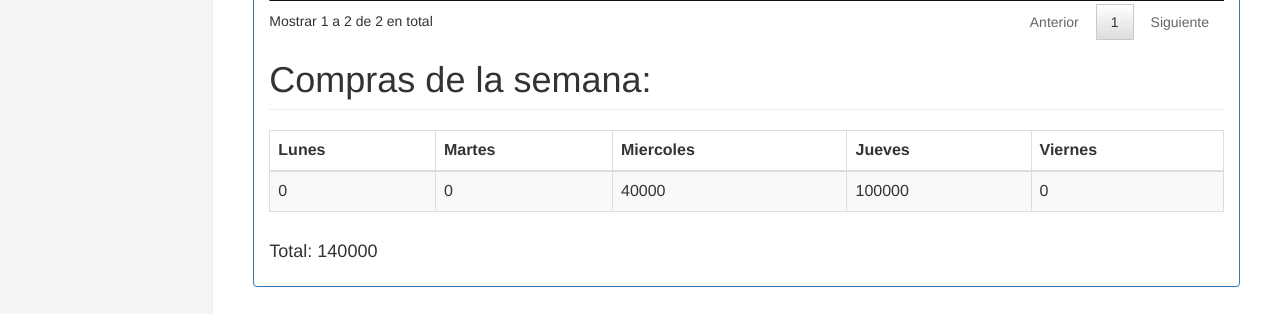
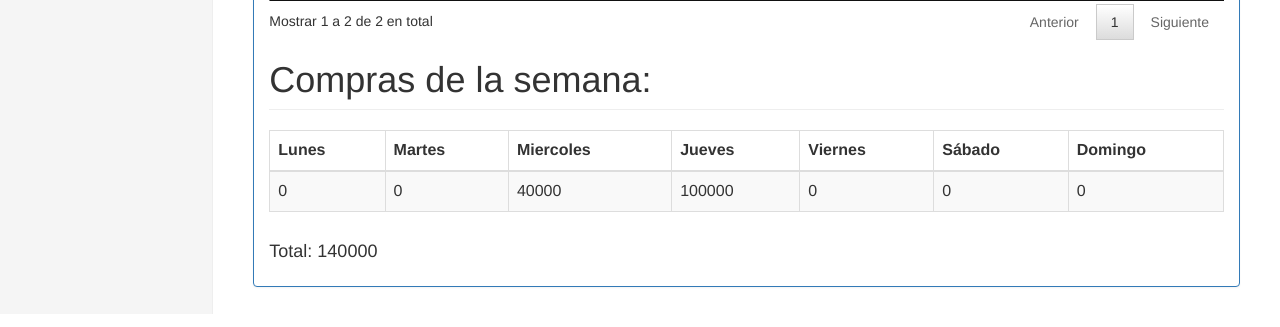
Before and after one commit to assasnis/befana, a CodeIgniter app: page /befana/index.php/user_controller/index in a window 1280 px wide. Shown: the part 486-813 px from the top of the page. Run offline with CodeIgniter, Linux system fonts and the light colour scheme; data comes from the database, SQL or seed files in the repository; some libraries are stand-ins or nearby versions.

Commit message:
Update index_user.php

```diff
--- a/application/views/Usuarios/index_user.php
+++ b/application/views/Usuarios/index_user.php
@@ -109,6 +109,8 @@
             $miercoles = 0;
             $jueves = 0;
             $viernes = 0;
+            $sabado = 0;
+            $domingo = 0;
             $i=0;
 
 
@@ -160,6 +162,18 @@
                 {
                   $viernes = $viernes + $pago_actual->precio;
                 }
+                else if($dia == 'Sunday')
+                {
+                  $sabado = $sabado + $pago_actual->precio;
+                }
+                else if($dia == 'Saturday')
+                {
+                  $sabado = $sabado + $pago_actual->precio;
+                }
+                else if($dia == 'Sunday')
+                {
+                  $domingo = $domingo + $pago_actual->precio;
+                }
             }
             echo '</tbody>';
 
@@ -180,6 +194,8 @@
                 echo '<th> Miercoles </th>';
                 echo '<th> Jueves </th>';
                 echo '<th> Viernes </th>';
+                echo '<th> Sábado </th>';
+                echo '<th> Domingo </th>';
               echo '</tr>';
             echo '</thead>';
 
@@ -190,6 +206,8 @@
                 echo '<td>'. $miercoles .'</td>';
                 echo '<td>'. $jueves .'</td>';
                 echo '<td>'. $viernes .'</td>';
+                echo '<td>'. $sabado.'</td>';
+                echo '<td>'. $domingo .'</td>';
               echo '</tr>';
             echo '</tbody>';
             echo '</table>';
```
